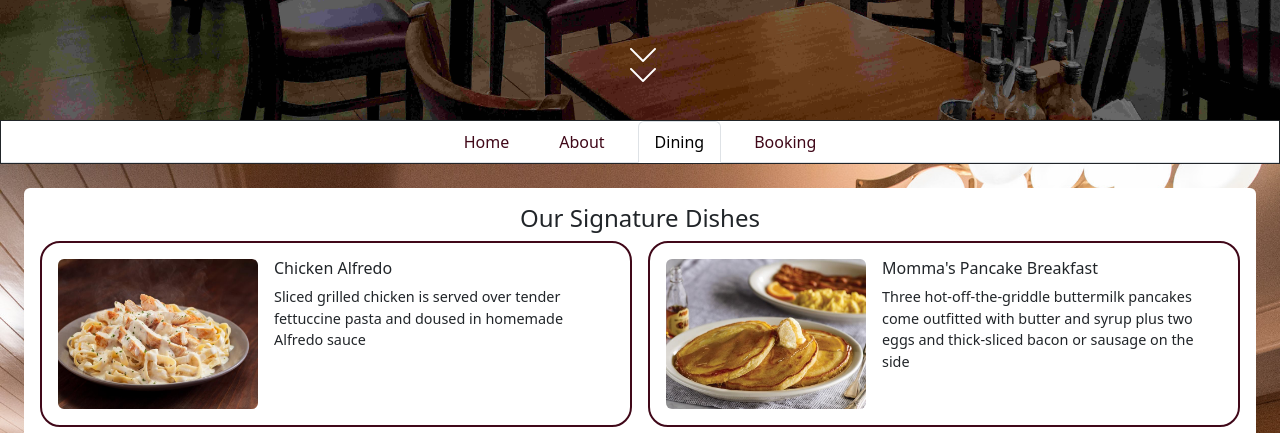
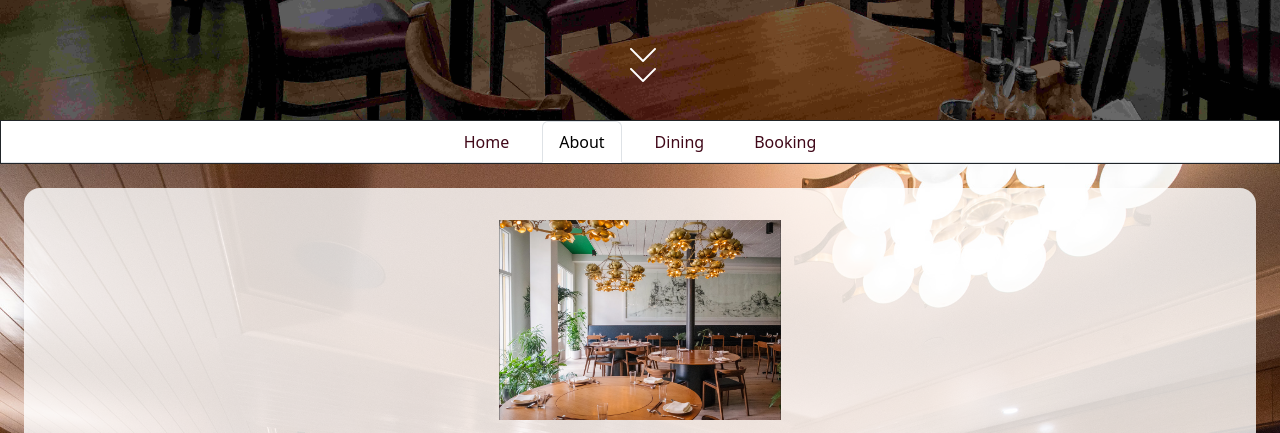
Before and after one commit to bugsdev2/restocafe, a website: page index.html in a window 1280 px wide. Shown: the part 680-1113 px from the top of the page. Drawn offline with nearby package versions, Linux system fonts and the light colour scheme.

Commit message:
Changed show active class from Dining to About page

```diff
--- a/index.html
+++ b/index.html
@@ -30,10 +30,10 @@
 				<a href="#" class="nav-link">Home</a>
 			</li>
 			<li class="nav-item">
-				<a href="#About" class="nav-link" data-bs-toggle="tab">About</a>
+				<a href="#About" class="nav-link show active" data-bs-toggle="tab">About</a>
 			</li>
 			<li class="nav-item">
-				<a href="#Dining" class="nav-link show active" data-bs-toggle="tab">Dining</a>
+				<a href="#Dining" class="nav-link" data-bs-toggle="tab">Dining</a>
 			</li>
 			<li class="nav-item">
 				<a href="#Booking" class="nav-link" data-bs-toggle="tab">Booking</a>
@@ -41,7 +41,7 @@
 		</ul>
 	</nav>
 	<div id="main-area" class="tab-content p-4 ">
-		<div class="tab-pane p-3 rounded-4 " id="About">
+		<div class="tab-pane p-3 rounded-4 show active" id="About">
 			<div class="d-flex justify-content-center my-3">
 				<img src="public/images/resto-bg-2.png" height="200" />
 			</div>
@@ -50,7 +50,7 @@
 			<p>Beyond the culinary delights, RestoCafe is a vibrant tapestry woven with the threads of community and conviviality. Our inviting ambiance, adorned with tasteful decor and soothing melodies, invites laughter, intimate conversations, and celebrations. With a team dedicated to personalized service and a commitment to fostering connections, RestoCafe invites you to savor not just a meal, but an experience that lingers in your memory long after the last bite.</p>
 			<p>Come, indulge in the essence of flavor, camaraderie, and culinary artistry at RestoCafe—a place where every meal tells a story, and every visit feels like coming home.</p>
 		</div>
-		<div class="tab-pane show active" id="Dining">
+		<div class="tab-pane" id="Dining">
 			<div class="bg-white rounded-2 p-3" id="dining">
 
 			</div>
```
Also changed, not shown: 1 other file.
